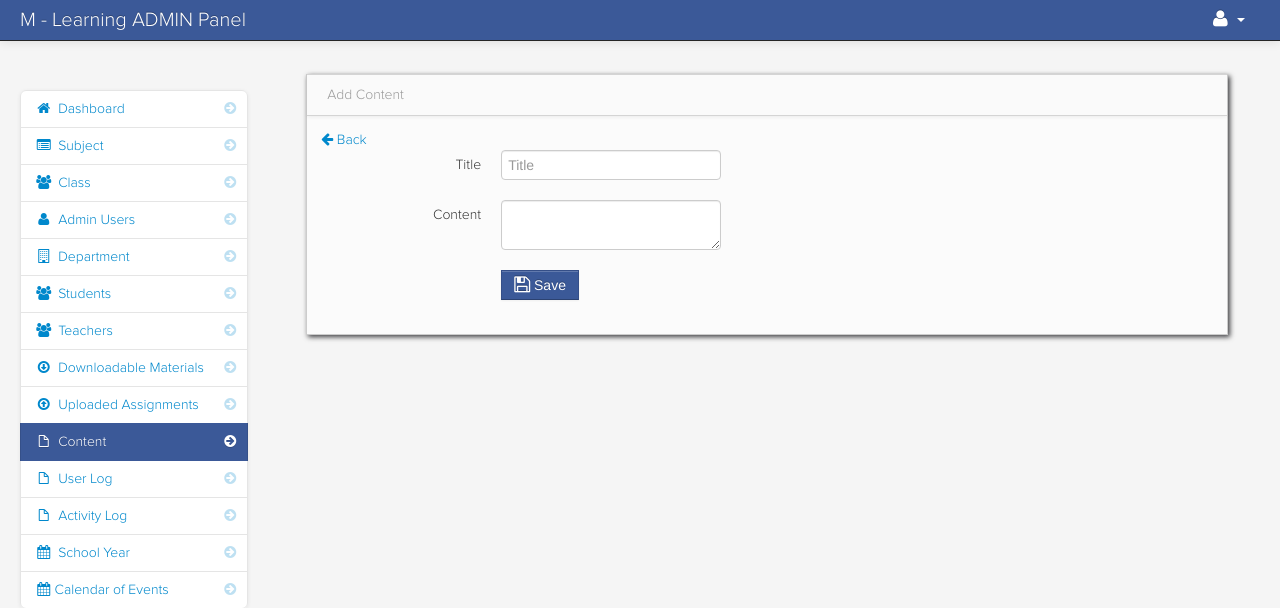
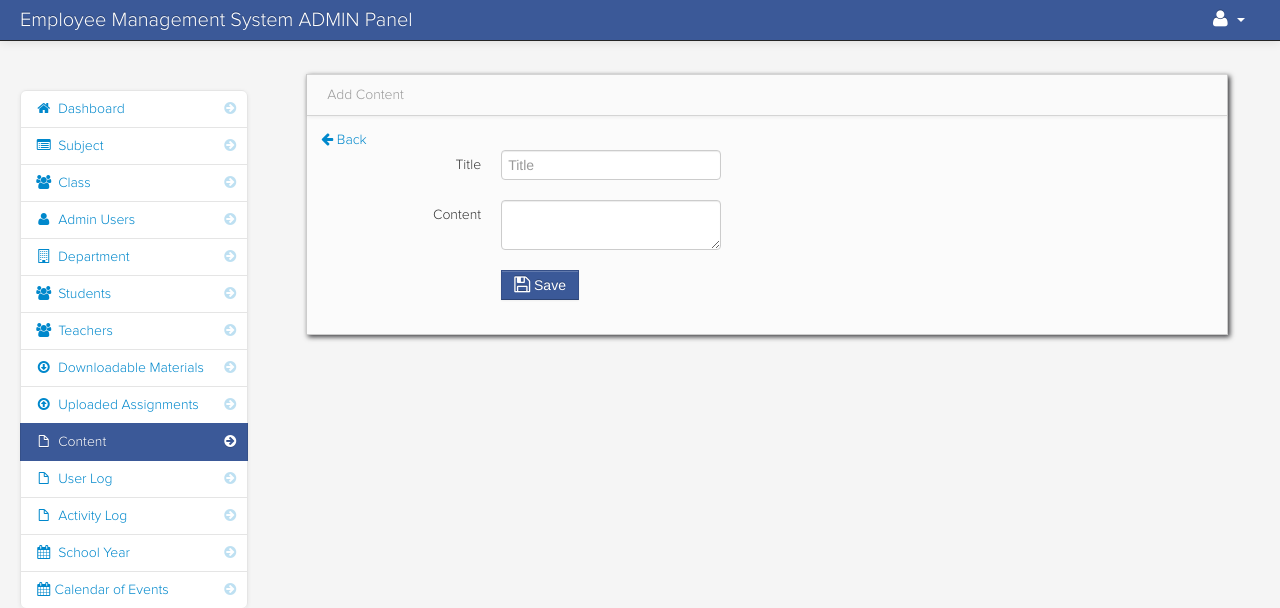
Before and after one commit to stodipo/student-selfassessment, a PHP site: page /admin/add_content.php in a window 1280 px wide. Shown: the top 608 px of the page. Run offline with PHP 8.4, Linux system fonts and the light colour scheme; the visitor is signed in with stand-in values (Sample User, id 1); data that the repository does not hold is empty; some libraries are stand-ins or nearby versions.

Commit message:
Modified the Navigation content

```diff
--- a/admin/navbar.php
+++ b/admin/navbar.php
@@ -1,11 +1,11 @@
-  <div class="navbar navbar-fixed-top navbar-inverse">
+<div class="navbar navbar-fixed-top navbar-inverse">
             <div class="navbar-inner">
                 <div class="container-fluid">
                     <a class="btn btn-navbar" data-toggle="collapse" data-target=".nav-collapse"> <span class="icon-bar"></span>
                      <span class="icon-bar"></span>
                      <span class="icon-bar"></span>
                     </a>
-                    <span class="brand" href="#">M - Learning ADMIN Panel</span>
+                    <span class="brand" href="#">Employee Management System ADMIN Panel</span>
                     <div class="nav-collapse collapse">
                         <ul class="nav pull-right">
 						<?php $query= mysql_query("select * from users where user_id = '$session_id'")or die(mysql_error());
```
